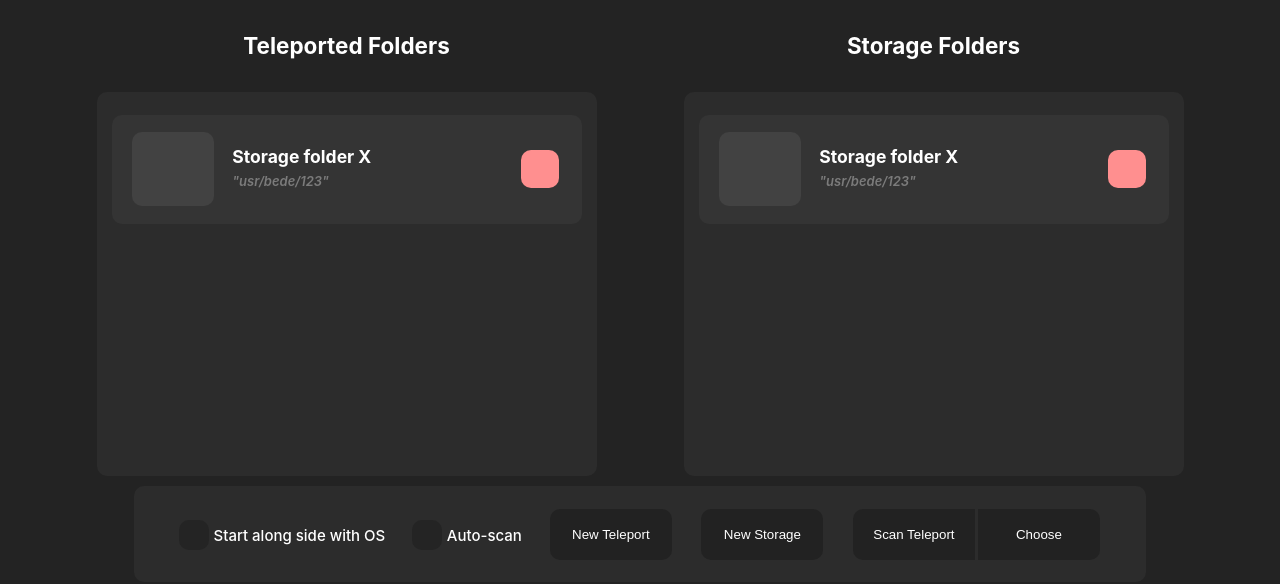
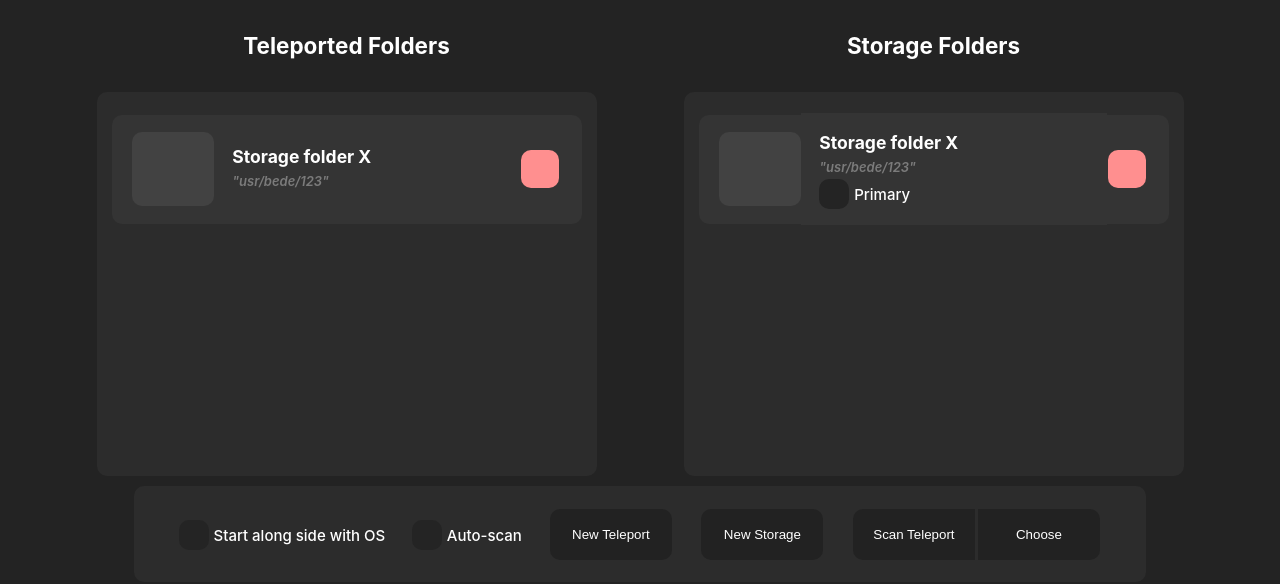
Before and after one commit to surtr1st/tereporto, a Vue app: page / in a window 1280 px wide. Shown: the top 584 px of the page. Built offline with nearby package versions, Linux system fonts and the light colour scheme.

Commit message:
add transition for checkbox, arrange in descriptive

```diff
--- a/src/App.vue
+++ b/src/App.vue
@@ -47,7 +47,9 @@ import TitleHeader from './components/TitleHeader.vue';
             <Descriptive
               title="Storage folder X"
               description="usr/bede/123"
-            />
+            >
+              <Checkbox label="Primary" />
+            </Descriptive>
             <Button
               rounded
               color="danger"
--- a/src/components/Checkbox.vue
+++ b/src/components/Checkbox.vue
@@ -51,6 +51,7 @@ defineProps<ICheckbox>();
   width: 30px;
   border-radius: 10px;
   background: var(--darker-neutral);
+  transition: all 150ms;
 }
 
 /* On mouse-over, add a grey background color */
--- a/src/components/Descriptive.vue
+++ b/src/components/Descriptive.vue
@@ -10,9 +10,7 @@ defineProps<IDescriptive>();
   <span class="tp__descriptive">
     <h3>{{ title }}</h3>
     <p>"{{ description }}"</p>
-    <div class="tp__descriptive-item">
-      <slot />
-    </div>
+    <slot />
   </span>
 </template>
 
```
